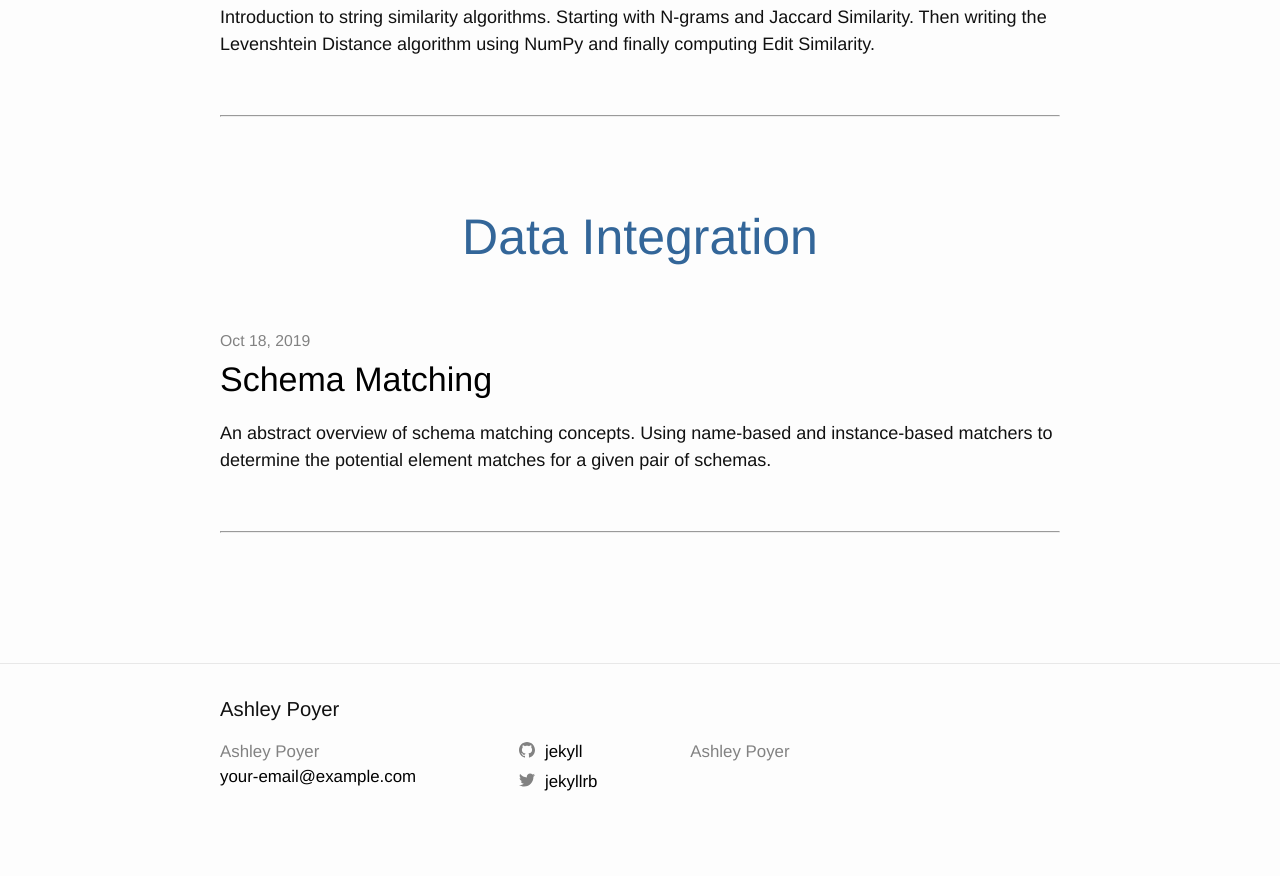
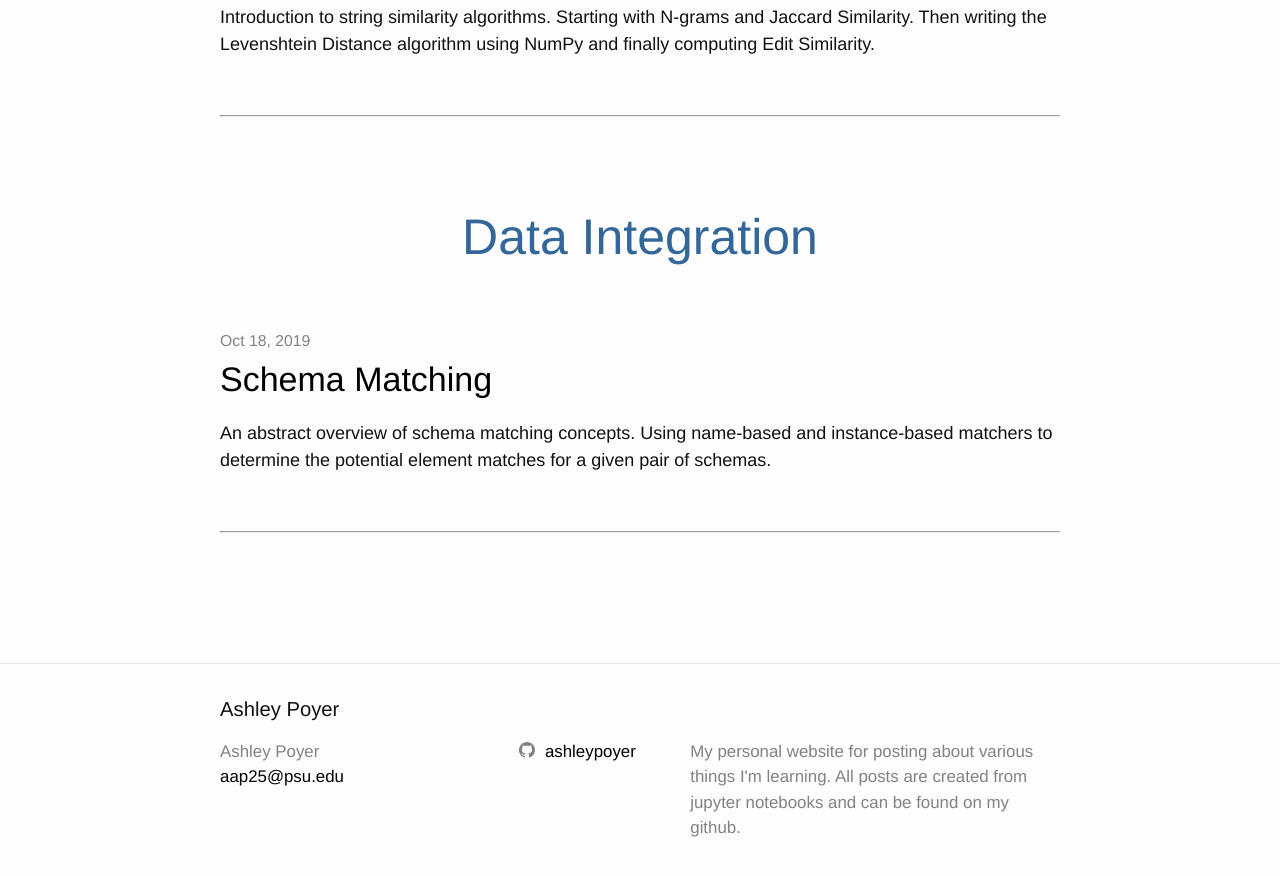
Before and after one commit to ashleypoyer/ashleypoyer.github.io, a Jekyll site: the page built from index.markdown, in a window 1280 px wide and 900 px high, scrolled down 2219 px. Shown: the top 876 px of the window. Built offline with Jekyll 4.4.1, drawn with Linux system fonts in a browser that asks for light colours; before the commit the page ends 3074 px from its top, so only the background shows below that.

Commit message:
changed site description in footer

```diff
--- a/_config.yml
+++ b/_config.yml
@@ -19,12 +19,12 @@
 # in the templates via {{ site.myvariable }}.
 
 title: Ashley Poyer
-email: your-email@example.com
-description: Ashley Poyer
+email: aap25@psu.edu
+description: My personal website for posting about various things I'm learning. All posts are created from jupyter notebooks and can be found on my github.
 baseurl: "" # the subpath of your site, e.g. /blog
 url: "" # the base hostname & protocol for your site, e.g. http://example.com
-twitter_username: jekyllrb
-github_username:  jekyll
+# twitter_username: jekyllrb
+github_username: ashleypoyer
 
 # Build settings
 # theme: minima
```
